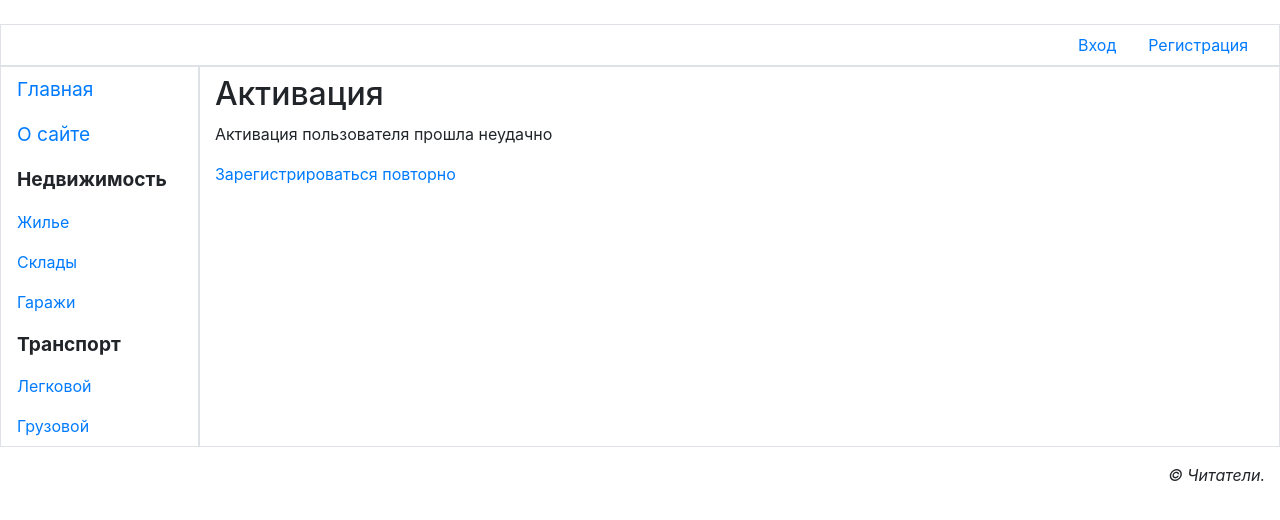
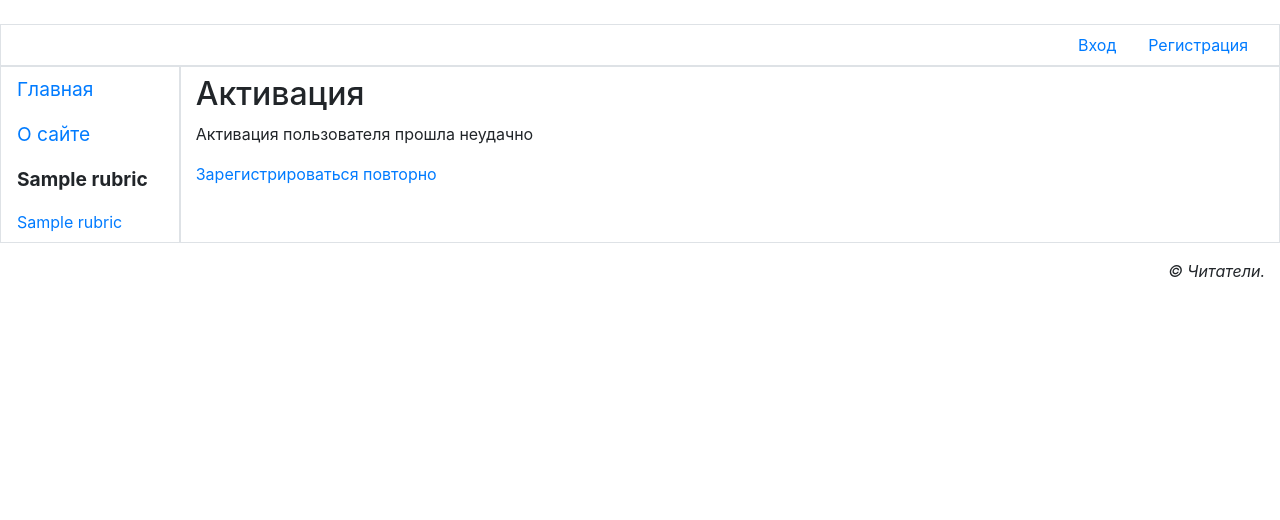
Before and after one commit to z4pik/bboard, a Django app: page /accounts/register/activate/1/ in a window 1280 px wide. Shown: the part 115-635 px from the top of the page. Run offline with Django 4.2, Linux system fonts and the light colour scheme; tables that the repository leaves empty hold one stand-in row (values such as "Sample post"); some libraries are stand-ins or nearby versions.

Commit message:
Вывод списка рубрик

```diff
--- a/bboard/settings.py
+++ b/bboard/settings.py
@@ -68,6 +68,8 @@ TEMPLATES = [
                 'django.template.context_processors.request',
                 'django.contrib.auth.context_processors.auth',
                 'django.contrib.messages.context_processors.messages',
+                # Подключаем свой обработчик контекста
+                'main.middlewares.bboard_context_processor',
             ],
         },
     },
--- /dev/null
+++ b/main/middlewares.py
@@ -0,0 +1,10 @@
+# Создаем новый обработчик контекста
+
+from .models import SubRubric
+
+
+def bboard_context_processor(request):
+    """Обработчик, который будет формировать список подрубрик"""
+    context = {}
+    context['rubrics'] = SubRubric.objects.all()
+    return context
--- a/main/templates/layout/basic.html
+++ b/main/templates/layout/basic.html
@@ -72,28 +72,14 @@
             <a href="{% url 'main:other' page='about' %}" class="nav-link root">
                 О сайте
             </a>
+            {% for rubric in rubrics %}
+            {% ifchanged rubric.super_rubric.pk %}
             <span class="nav-link root font-weight-bold">
-                Недвижимость
-            </span>
-            <a href="#" class="nav-link">
-                Жилье
-            </a>
-            <a href="#" class="nav-link">
-                Склады
-            </a>
-            <a href="#" class="nav-link">
-                Гаражи
-            </a>
-            <span class="nav-link root font-weight-bold" href="#">
-                Транспорт
-            </span>
-            <a href="#" class="nav-link">
-                Легковой
-            </a>
-            <a href="#" class="nav-link">
-                Грузовой
-            </a>
-
+            {{ rubric.super_rubric.name }}</span>
+            {% endifchanged %}
+            <a class="nav-link" href="{% url 'main:by_rubric' pk=rubric.pk %}">
+            {{ rubric.name }}</a>
+            {% endfor %}
         </nav>
         <section class="col border py-2">
             {% bootstrap_messages %}
--- a/main/urls.py
+++ b/main/urls.py
@@ -1,7 +1,7 @@
 from django.urls import path
 
 from .views import index, other_page, BbLoginView, profile, BbLogoutView, ChangeUserInfoView, \
-    BbPasswordChangeView, RegisterUserView, RegisterDoneView, user_activate, DeleteUserView
+    BbPasswordChangeView, RegisterUserView, RegisterDoneView, user_activate, DeleteUserView, by_rubric
 
 app_name = 'main'
 
@@ -19,6 +19,7 @@ urlpatterns = [
     path('accounts/login/', BbLoginView.as_view(), name='login'),
     path('accounts/logout/', BbLogoutView.as_view(), name='logout'),
     path('accounts/password/change/', BbPasswordChangeView.as_view(), name='password_change'),
+    path('<int:pk>/', by_rubric, name='by_rubric'),
     path('<str:page>/', other_page, name='other'),
     path('', index, name='index')
 ]
--- a/main/views.py
+++ b/main/views.py
@@ -132,3 +132,7 @@ class DeleteUserView(LoginRequiredMixin, DeleteView):
         if not queryset:
             queryset = self.get_queryset()
         return get_object_or_404(queryset, pk=self.user_id)
+
+
+def by_rubric(request, pk):
+    pass
```
